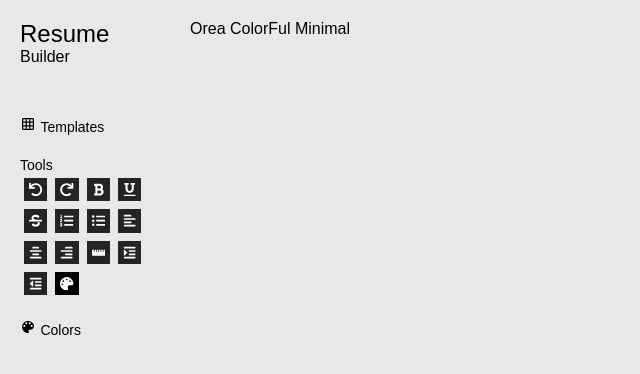
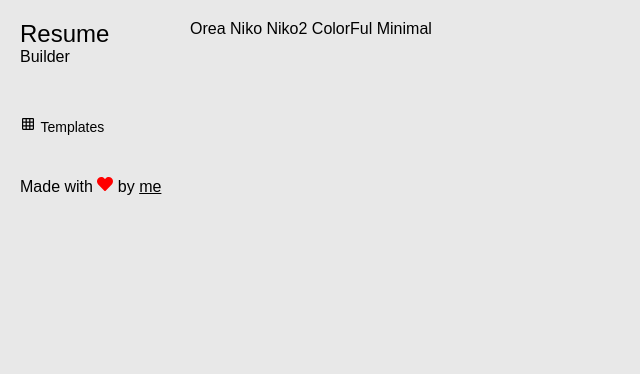
Before and after one commit to HopefulHeart2020/resume-builder, a React (Vite) app: page /templates in a window 1280 px wide. Shown: the top 374 px of the page, without its empty margins (0-640 px from the left). Built offline with nearby package versions, Linux system fonts and the light colour scheme; a web font is replaced by a local one.

Commit message:
update links

```diff
--- a/src/Pages/Create/Create.tsx
+++ b/src/Pages/Create/Create.tsx
@@ -1,10 +1,10 @@
 import { Resume } from "../../Components/Resume/Resume";
 import { IoMdGrid, IoMdColorPalette, IoMdColorFilter } from "react-icons/io";
-import { FaAlignCenter, FaAlignLeft, FaAlignRight, FaBold, FaEye, FaFileImage, FaFilePdf, FaFirstOrder, FaIndent, FaListOl, FaListUl, FaOutdent, FaPalette, FaPen, FaRedo, FaRulerHorizontal, FaStrikethrough, FaUnderline, FaUndo } from "react-icons/fa";
+import { FaAlignCenter, FaAlignLeft, FaAlignRight, FaBold, FaEye, FaFileImage, FaFilePdf, FaFirstOrder, FaHeart, FaIndent, FaListOl, FaListUl, FaOutdent, FaPalette, FaPen, FaRedo, FaRulerHorizontal, FaStrikethrough, FaUnderline, FaUndo } from "react-icons/fa";
 import * as Template from '../../Components/Resume/Templates'
 import "./create.scss";
 import { Link, useParams } from "react-router-dom";
-import { createRef, useEffect, useRef, useState } from "react";
+import { createRef, Fragment, useEffect, useRef, useState } from "react";
 import ReactToPdf from 'react-to-pdf'
 
 
@@ -42,8 +42,10 @@ export const Panel = ({changePreview,preview}:{changePreview?:any,preview?:boole
         <span className="text"> Templates</span>
         </Link>
       </li>
-
-      <li className="option">
+      {
+     typeof preview !== 'undefined' && (
+     <Fragment>
+        <li className="option">
         <span className="text">Tools</span>
         <div className="tools">
           <button className="button" onClick={()=> Format('undo')}><FaUndo /></button>
@@ -80,16 +82,14 @@ export const Panel = ({changePreview,preview}:{changePreview?:any,preview?:boole
         </div>
       </li>
 
-    {
-     typeof preview !== 'undefined' && (
+
         <li className="option" onClick={()=> changePreview &&  changePreview() }>
         <span>
           {!preview ?  <FaPen/> : <FaEye />} {" "}
         </span>
         <span className="text"> {!preview ? 'Edit': 'Preview'} </span>
       </li>
-      )
-    }
+
 
       <li className="option">
         <span>
@@ -97,7 +97,9 @@ export const Panel = ({changePreview,preview}:{changePreview?:any,preview?:boole
         </span>
         <span className="text"> Colors</span>
       </li>
-
+     </Fragment>
+      )
+    }
       <li>
       {
         (preview == false) && (
@@ -116,7 +118,7 @@ export const Panel = ({changePreview,preview}:{changePreview?:any,preview?:boole
         )
       }
       </li>
-      <li>
+      {/* <li>
         {
            (preview == false) && (
             <button id="export" className="export-image">
@@ -126,11 +128,11 @@ export const Panel = ({changePreview,preview}:{changePreview?:any,preview?:boole
            )
         }
 
-      </li>
+      </li> */}
 
-      {/* <li className="me">
-             <p>Made by <b>Timi-Leyin with love. React </b></p>
-         </li> */}
+      <li className="me">
+             <p>Made with <FaHeart style={{color:'red'}} />  by  <a style={{textDecoration:'underline'}} target='_blank' href="https://timileyin.netlify.app">me</a> </p>
+         </li>
     </ul>
   </div>
   )
--- a/src/Pages/Templates/Templates.tsx
+++ b/src/Pages/Templates/Templates.tsx
@@ -10,6 +10,8 @@ const Templates = () => {
        <div className="resume-templates">
 <div>
 <Link to={'/create/Orea'} > Orea </Link>
+<Link to={'/create/Niko'} > Niko </Link>
+<Link to={'/create/Niko2'} > Niko2 </Link>
 <Link to={'/create/Colorful'} > ColorFul </Link>
 <Link to={'/create/Minimal'} > Minimal </Link>
 </div>
```
